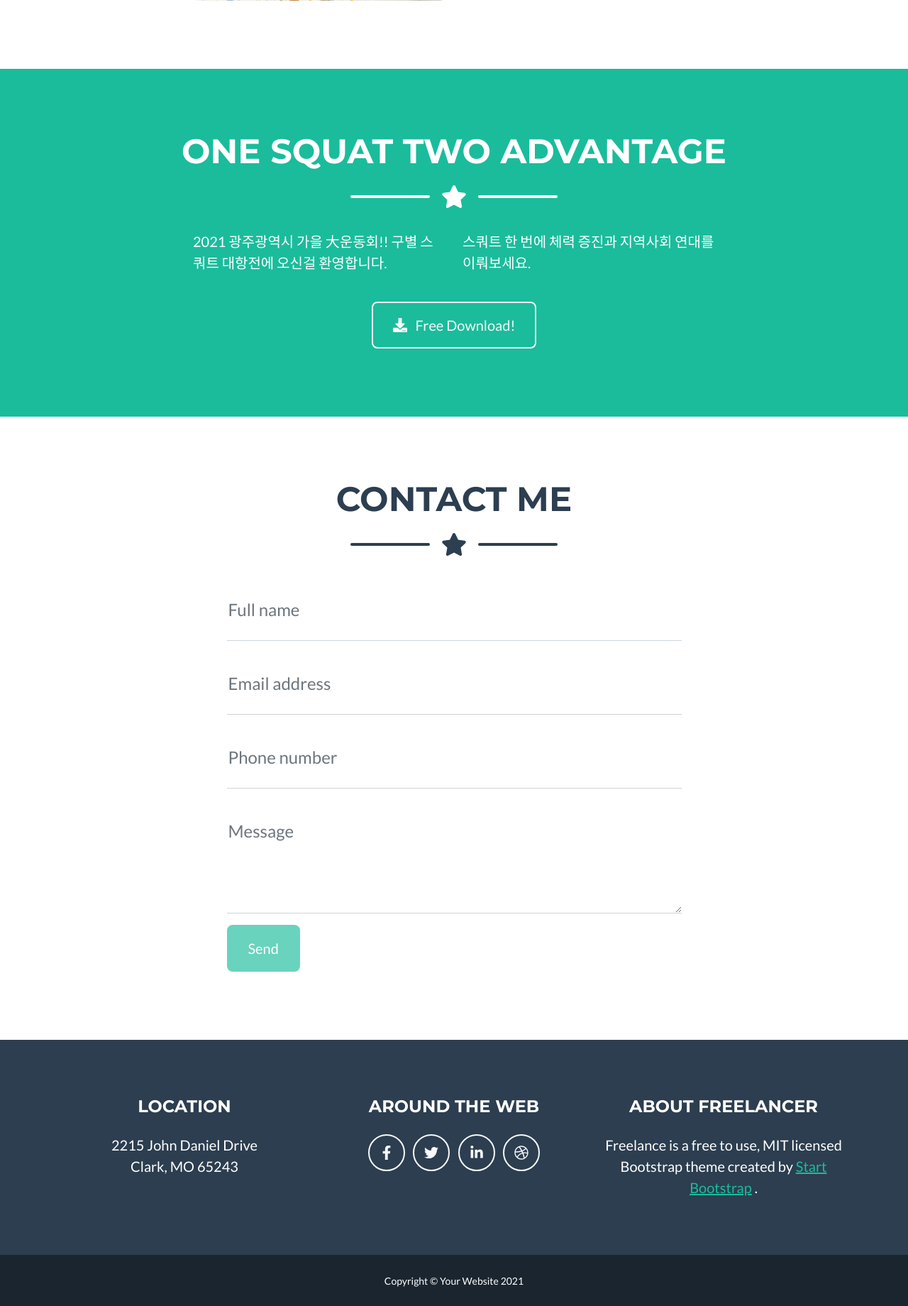
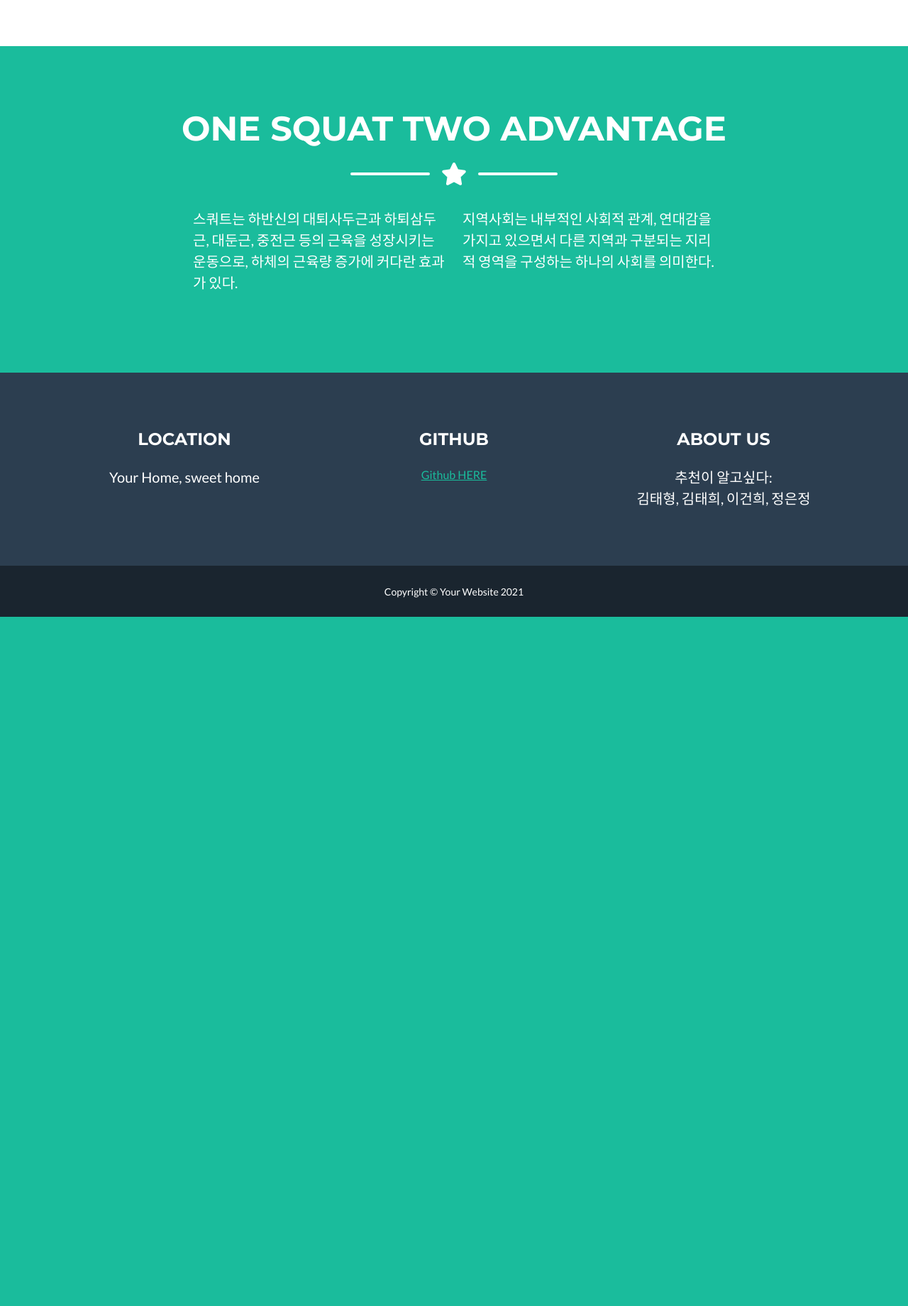
Before and after one commit to ghgh3644/project, a Django app: page /test/index/ in a window 1280 px wide. Shown: the part 1799-3639 px from the top of the page at 71% size. After the commit the page ends 2668 px from the top, so only its background shows below. Run offline with Django 3.2, Linux system fonts and the light colour scheme; parts of the project's set-up code (start-up, migrations or seed data) failed here and were passed over; some libraries are stand-ins or nearby versions.

Commit message:
10.11 웹사이트 조금은 꾸몄다22

```diff
--- a/indextest/templates/boottemplates/index.html
+++ b/indextest/templates/boottemplates/index.html
@@ -30,6 +30,7 @@
                         <li class="nav-item mx-0 mx-lg-1"><a class="nav-link py-3 px-0 px-lg-3 rounded" href="#portfolio">About Battle</a></li>
                         <li class="nav-item mx-0 mx-lg-1"><a class="nav-link py-3 px-0 px-lg-3 rounded" href="#about">Battle IN</a></li>
                         <li class="nav-item mx-0 mx-lg-1"><a class="nav-link py-3 px-0 px-lg-3 rounded" href="#contact">Join</a></li>
+
                     </ul>
                 </div>
             </div>
@@ -38,7 +39,7 @@
         <header class="masthead bg-primary text-white text-center">
             <div class="container d-flex align-items-center flex-column">
                 <!-- Masthead Avatar Image-->
-                <img class="masthead-avatar mb-5" src="../../../static/img/avataaars.svg" alt="..." />
+                <img class="masthead-avatar mb-5" src="../../../static/img/principle.png" alt="..." />
                 <!-- Masthead Heading-->
                 <h1 class="masthead-heading text-uppercase mb-0">GWANGJU SQUAT BATTLE</h1>
                 <!-- Icon Divider-->
@@ -127,89 +128,13 @@
                 </div>
                 <!-- About Section Content-->
                 <div class="row">
-                    <div class="col-lg-4 ms-auto"><p class="lead">2021 광주광역시 가을 大운동회!! 구별 스쿼트 대항전에 오신걸 환영합니다. </p></div>
-                    <div class="col-lg-4 me-auto"><p class="lead">스쿼트 한 번에 체력 증진과 지역사회 연대를 이뤄보세요.</p></div>
+                    <div class="col-lg-4 ms-auto"><p class="lead">스쿼트는 하반신의 대퇴사두근과 하퇴삼두근, 대둔근, 중전근 등의 근육을 성장시키는 운동으로, 하체의 근육량 증가에 커다란 효과가 있다.</p></div>
+                    <div class="col-lg-4 me-auto"><p class="lead">지역사회는 내부적인 사회적 관계, 연대감을 가지고 있으면서 다른 지역과 구분되는 지리적 영역을 구성하는 하나의 사회를 의미한다. </p></div>
                 </div>
-                <!-- About Section Button-->
-                <div class="text-center mt-4">
-                    <a class="btn btn-xl btn-outline-light" href="https://startbootstrap.com/theme/freelancer/">
-                        <i class="fas fa-download me-2"></i>
-                        Free Download!
-                    </a>
-                </div>
+
             </div>
         </section>
-        <!-- Contact Section-->
-        <section class="page-section" id="contact">
-            <div class="container">
-                <!-- Contact Section Heading-->
-                <h2 class="page-section-heading text-center text-uppercase text-secondary mb-0">Contact Me</h2>
-                <!-- Icon Divider-->
-                <div class="divider-custom">
-                    <div class="divider-custom-line"></div>
-                    <div class="divider-custom-icon"><i class="fas fa-star"></i></div>
-                    <div class="divider-custom-line"></div>
-                </div>
-                <!-- Contact Section Form-->
-                <div class="row justify-content-center">
-                    <div class="col-lg-8 col-xl-7">
-                        <!-- * * * * * * * * * * * * * * *-->
-                        <!-- * * SB Forms Contact Form * *-->
-                        <!-- * * * * * * * * * * * * * * *-->
-                        <!-- This form is pre-integrated with SB Forms.-->
-                        <!-- To make this form functional, sign up at-->
-                        <!-- https://startbootstrap.com/solution/contact-forms-->
-                        <!-- to get an API token!-->
-                        <form id="contactForm" data-sb-form-api-token="API_TOKEN">
-                            <!-- Name input-->
-                            <div class="form-floating mb-3">
-                                <input class="form-control" id="name" type="text" placeholder="Enter your name..." data-sb-validations="required" />
-                                <label for="name">Full name</label>
-                                <div class="invalid-feedback" data-sb-feedback="name:required">A name is required.</div>
-                            </div>
-                            <!-- Email address input-->
-                            <div class="form-floating mb-3">
-                                <input class="form-control" id="email" type="email" placeholder="name@example.com" data-sb-validations="required,email" />
-                                <label for="email">Email address</label>
-                                <div class="invalid-feedback" data-sb-feedback="email:required">An email is required.</div>
-                                <div class="invalid-feedback" data-sb-feedback="email:email">Email is not valid.</div>
-                            </div>
-                            <!-- Phone number input-->
-                            <div class="form-floating mb-3">
-                                <input class="form-control" id="phone" type="tel" placeholder="(123) 456-7890" data-sb-validations="required" />
-                                <label for="phone">Phone number</label>
-                                <div class="invalid-feedback" data-sb-feedback="phone:required">A phone number is required.</div>
-                            </div>
-                            <!-- Message input-->
-                            <div class="form-floating mb-3">
-                                <textarea class="form-control" id="message" type="text" placeholder="Enter your message here..." style="height: 10rem" data-sb-validations="required"></textarea>
-                                <label for="message">Message</label>
-                                <div class="invalid-feedback" data-sb-feedback="message:required">A message is required.</div>
-                            </div>
-                            <!-- Submit success message-->
-                            <!---->
-                            <!-- This is what your users will see when the form-->
-                            <!-- has successfully submitted-->
-                            <div class="d-none" id="submitSuccessMessage">
-                                <div class="text-center mb-3">
-                                    <div class="fw-bolder">Form submission successful!</div>
-                                    To activate this form, sign up at
-                                    <br />
-                                    <a href="https://startbootstrap.com/solution/contact-forms">https://startbootstrap.com/solution/contact-forms</a>
-                                </div>
-                            </div>
-                            <!-- Submit error message-->
-                            <!---->
-                            <!-- This is what your users will see when there is-->
-                            <!-- an error submitting the form-->
-                            <div class="d-none" id="submitErrorMessage"><div class="text-center text-danger mb-3">Error sending message!</div></div>
-                            <!-- Submit Button-->
-                            <button class="btn btn-primary btn-xl disabled" id="submitButton" type="submit">Send</button>
-                        </form>
-                    </div>
-                </div>
-            </div>
-        </section>
+
         <!-- Footer-->
         <footer class="footer text-center">
             <div class="container">
@@ -218,26 +143,21 @@
                     <div class="col-lg-4 mb-5 mb-lg-0">
                         <h4 class="text-uppercase mb-4">Location</h4>
                         <p class="lead mb-0">
-                            2215 John Daniel Drive
-                            <br />
-                            Clark, MO 65243
+                            Your Home, sweet home
                         </p>
                     </div>
                     <!-- Footer Social Icons-->
                     <div class="col-lg-4 mb-5 mb-lg-0">
-                        <h4 class="text-uppercase mb-4">Around the Web</h4>
-                        <a class="btn btn-outline-light btn-social mx-1" href="#!"><i class="fab fa-fw fa-facebook-f"></i></a>
-                        <a class="btn btn-outline-light btn-social mx-1" href="#!"><i class="fab fa-fw fa-twitter"></i></a>
-                        <a class="btn btn-outline-light btn-social mx-1" href="#!"><i class="fab fa-fw fa-linkedin-in"></i></a>
-                        <a class="btn btn-outline-light btn-social mx-1" href="#!"><i class="fab fa-fw fa-dribbble"></i></a>
+                        <h4 class="text-uppercase mb-4">Github</h4>
+                            <a href="https://github.com/ghgh3644/project">Github HERE</a>
                     </div>
                     <!-- Footer About Text-->
                     <div class="col-lg-4">
-                        <h4 class="text-uppercase mb-4">About Freelancer</h4>
+                        <h4 class="text-uppercase mb-4">About us</h4>
                         <p class="lead mb-0">
-                            Freelance is a free to use, MIT licensed Bootstrap theme created by
-                            <a href="http://startbootstrap.com">Start Bootstrap</a>
-                            .
+                            추천이 알고싶다:
+                            <br/>
+                            김태형, 김태희, 이건희, 정은정
                         </p>
                     </div>
                 </div>
```
Also changed, not shown: static/img/principle.png (added).
